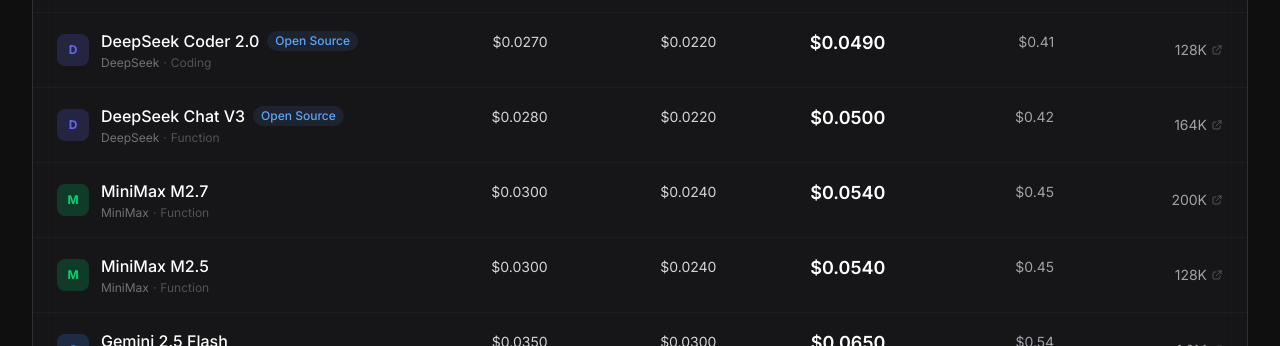
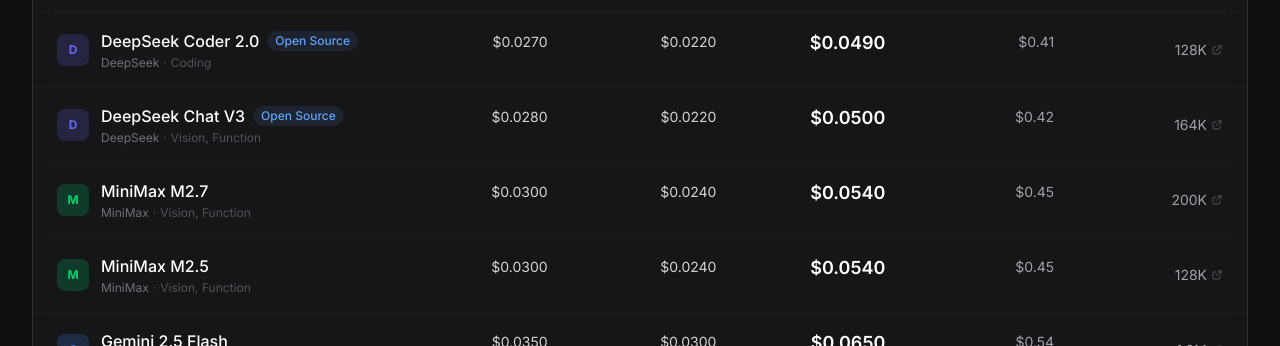
Before and after one commit to kevinthelobster/decryptica, a Next.js app: page /tools/ai-price-calculator in a window 1280 px wide. Shown: the part 1840-2186 px from the top of the page. Built offline with nearby package versions, Linux system fonts and the light colour scheme.

Commit message:
fix: add vision support to DeepSeek V3 and MiniMax M2 models

```diff
--- a/app/tools/ai-price-calculator/Calculator.tsx
+++ b/app/tools/ai-price-calculator/Calculator.tsx
@@ -30,7 +30,7 @@
   { id: "google-gemma-3-27b", name: "Gemma 3 27B", provider: "Google", input: 0.08, output: 0.16, supports: ["text"], contextWindow: 128000, color: "#4285f4", link: "https://ai.google.dev/pricing", openSource: true },
 
   // DeepSeek
-  { id: "deepseek-chat", name: "DeepSeek Chat V3", provider: "DeepSeek", input: 0.28, output: 1.1, supports: ["text", "function"], contextWindow: 164000, color: "#6366f1", link: "https://www.deepseek.com", openSource: true },
+  { id: "deepseek-chat", name: "DeepSeek Chat V3", provider: "DeepSeek", input: 0.28, output: 1.1, supports: ["text", "vision", "function"], contextWindow: 164000, color: "#6366f1", link: "https://www.deepseek.com", openSource: true },
   { id: "deepseek-r1", name: "DeepSeek R1", provider: "DeepSeek", input: 0.55, output: 2.19, supports: ["text", "reasoning"], contextWindow: 128000, color: "#6366f1", link: "https://www.deepseek.com", openSource: true },
   { id: "deepseek-coder-2", name: "DeepSeek Coder 2.0", provider: "DeepSeek", input: 0.27, output: 1.1, supports: ["text", "coding"], contextWindow: 128000, color: "#6366f1", link: "https://www.deepseek.com", openSource: true },
 
@@ -58,8 +58,8 @@
   { id: "amazon-nova-lite", name: "Nova Lite", provider: "Amazon", input: 0.06, output: 0.24, supports: ["text", "vision"], contextWindow: 300000, color: "#ff9900", link: "https://aws.amazon.com/bedrock/pricing", openSource: false },
 
   // MiniMax
-  { id: "minimax-m2.7", name: "MiniMax M2.7", provider: "MiniMax", input: 0.3, output: 1.2, supports: ["text", "function"], contextWindow: 200000, color: "#00d474", link: "https://platform.minimax.io/docs/pricing/overview", openSource: false },
-  { id: "minimax-m2.5", name: "MiniMax M2.5", provider: "MiniMax", input: 0.3, output: 1.2, supports: ["text", "function"], contextWindow: 128000, color: "#00d474", link: "https://platform.minimax.io/docs/pricing/overview", openSource: false },
+  { id: "minimax-m2.7", name: "MiniMax M2.7", provider: "MiniMax", input: 0.3, output: 1.2, supports: ["text", "vision", "function"], contextWindow: 200000, color: "#00d474", link: "https://platform.minimax.io/docs/pricing/overview", openSource: false },
+  { id: "minimax-m2.5", name: "MiniMax M2.5", provider: "MiniMax", input: 0.3, output: 1.2, supports: ["text", "vision", "function"], contextWindow: 128000, color: "#00d474", link: "https://platform.minimax.io/docs/pricing/overview", openSource: false },
 ];
 
 type SortKey = 'total' | 'input' | 'output' | 'provider' | 'context';
```
